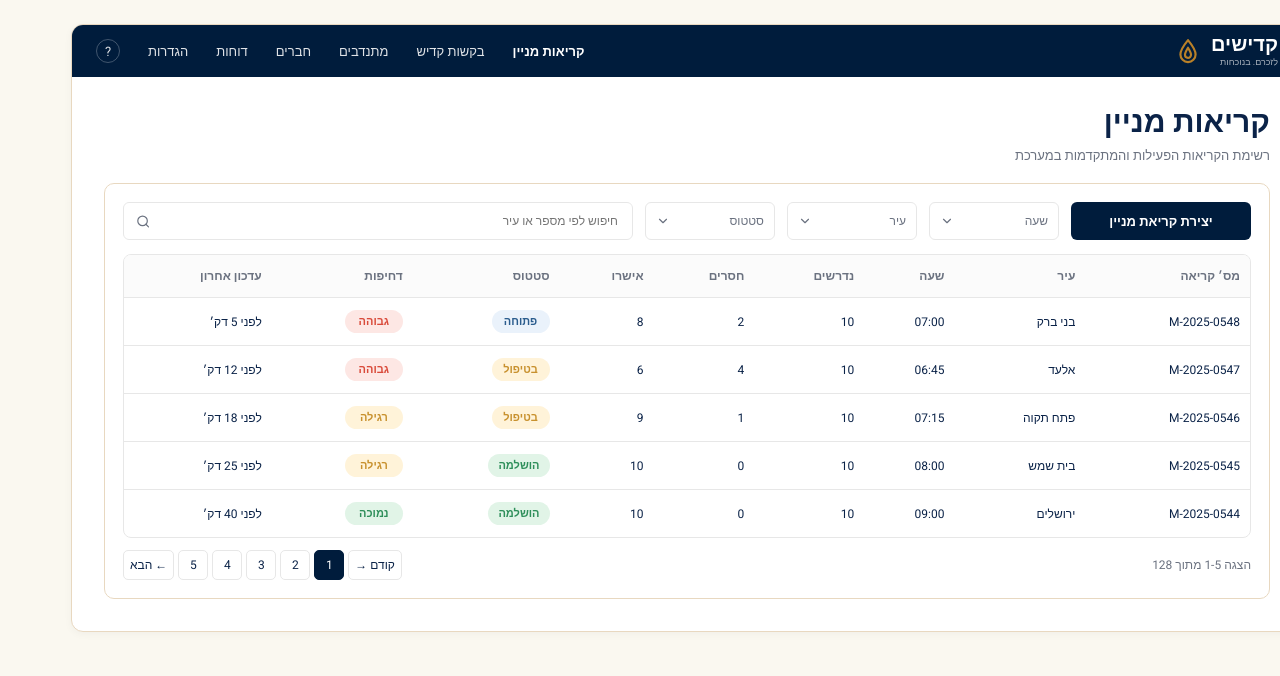
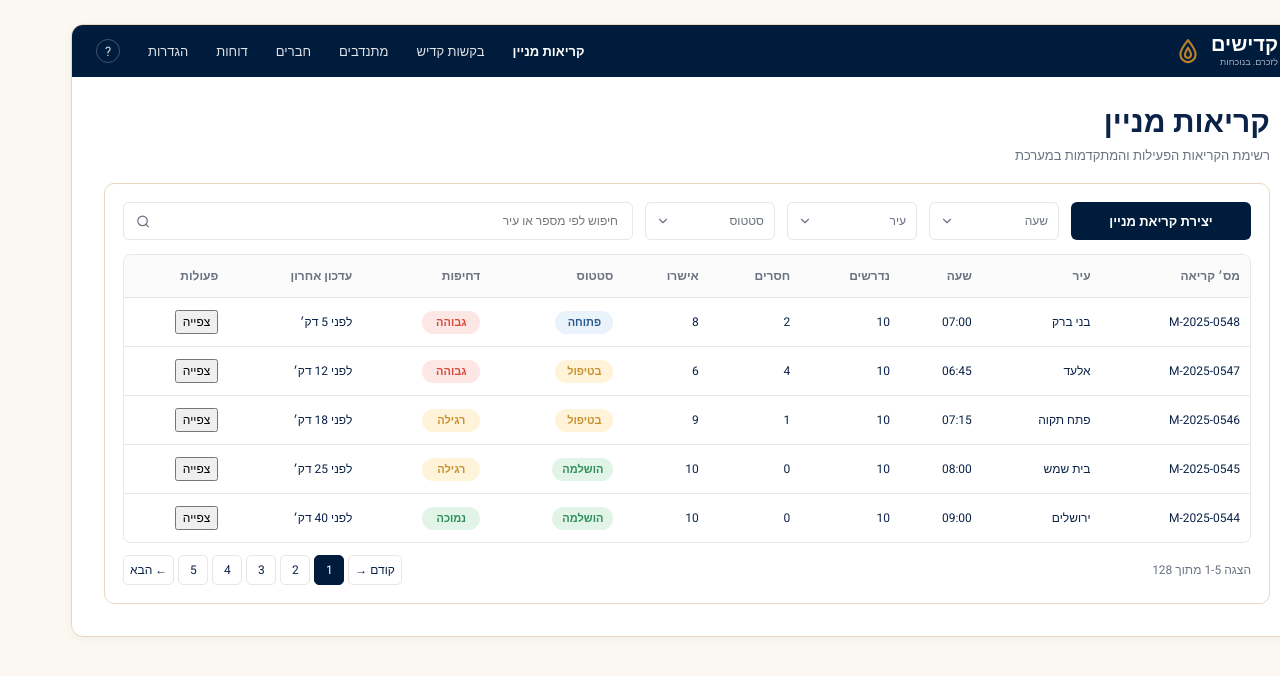
Before and after one commit to maloltzahi-byte/kaddishim-shell, a React (Vite) app: page /calls in a window 1280 px wide. Shown: the top 676 px of the page. Built offline with nearby package versions, Linux system fonts and the light colour scheme.

Commit message:
Add actions column to calls table

```diff
--- a/src/components/table/DataTable.tsx
+++ b/src/components/table/DataTable.tsx
@@ -12,7 +12,7 @@ export type CallsRow = {
   updated: string
 }
 
-const columns = ['מס׳ קריאה', 'עיר', 'שעה', 'נדרשים', 'חסרים', 'אישרו', 'סטטוס', 'דחיפות', 'עדכון אחרון']
+const columns = ['מס׳ קריאה', 'עיר', 'שעה', 'נדרשים', 'חסרים', 'אישרו', 'סטטוס', 'דחיפות', 'עדכון אחרון', 'פעולות']
 
 function statusTone(status: string): BadgeTone {
   if (status === 'הושלמה') return 'success'
@@ -27,5 +27,5 @@ function urgencyTone(urgency: string): BadgeTone {
 }
 
 export function DataTable({ rows }: { rows: CallsRow[] }) {
-  return <div className="table-wrap"><table className="data-table"><thead><tr>{columns.map(col => <th key={col}>{col}</th>)}</tr></thead><tbody>{rows.map(row => <tr key={row.callId}><td>{row.callId}</td><td>{row.city}</td><td>{row.time}</td><td>{row.required}</td><td>{row.missing}</td><td>{row.confirmed}</td><td><Badge tone={statusTone(row.status)}>{row.status}</Badge></td><td><Badge tone={urgencyTone(row.urgency)}>{row.urgency}</Badge></td><td>{row.updated}</td></tr>)}</tbody></table></div>
+  return <div className="table-wrap"><table className="data-table"><thead><tr>{columns.map(col => <th key={col}>{col}</th>)}</tr></thead><tbody>{rows.map(row => <tr key={row.callId}><td>{row.callId}</td><td>{row.city}</td><td>{row.time}</td><td>{row.required}</td><td>{row.missing}</td><td>{row.confirmed}</td><td><Badge tone={statusTone(row.status)}>{row.status}</Badge></td><td><Badge tone={urgencyTone(row.urgency)}>{row.urgency}</Badge></td><td>{row.updated}</td><td><button className="table-action">צפייה</button></td></tr>)}</tbody></table></div>
 }
```
